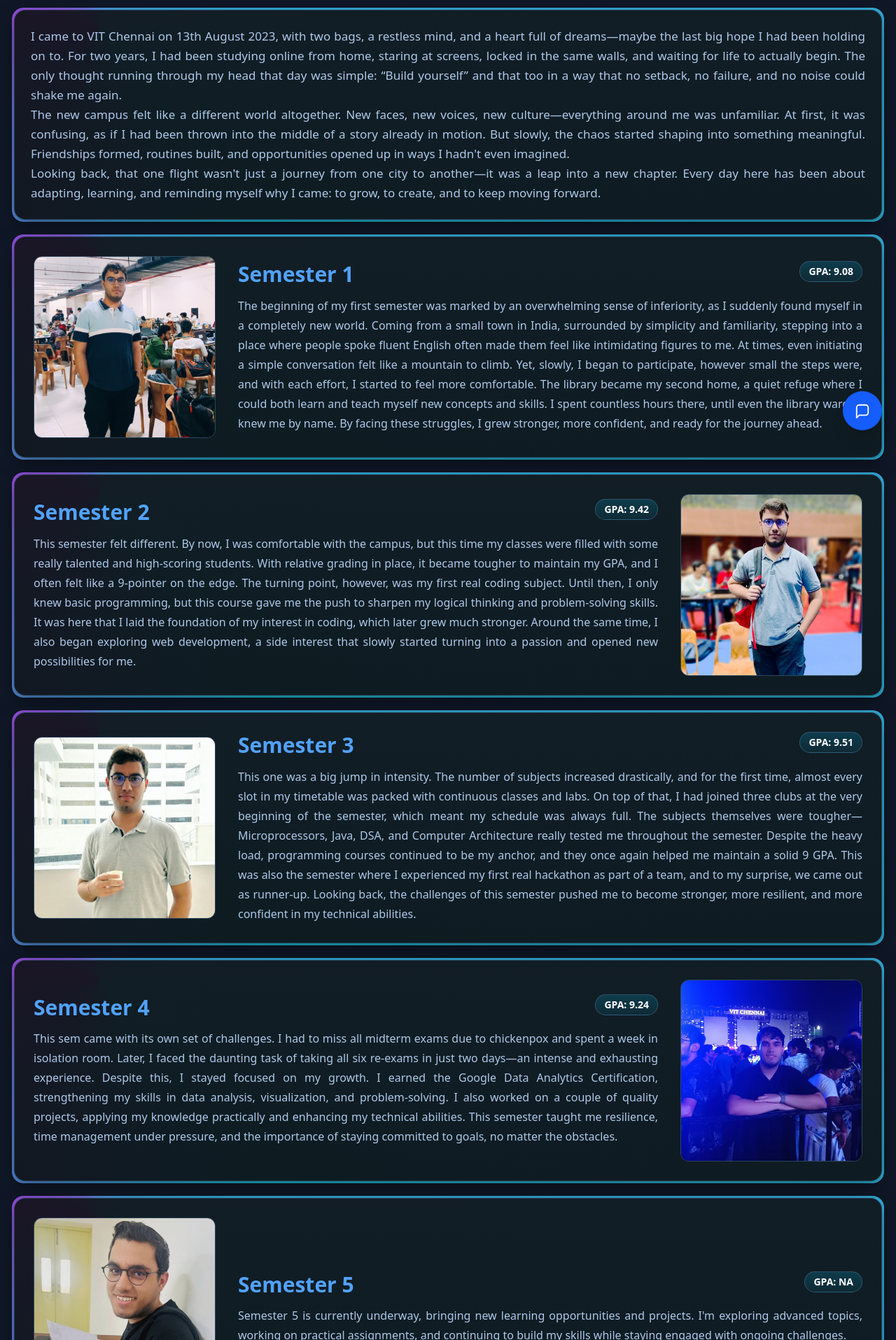
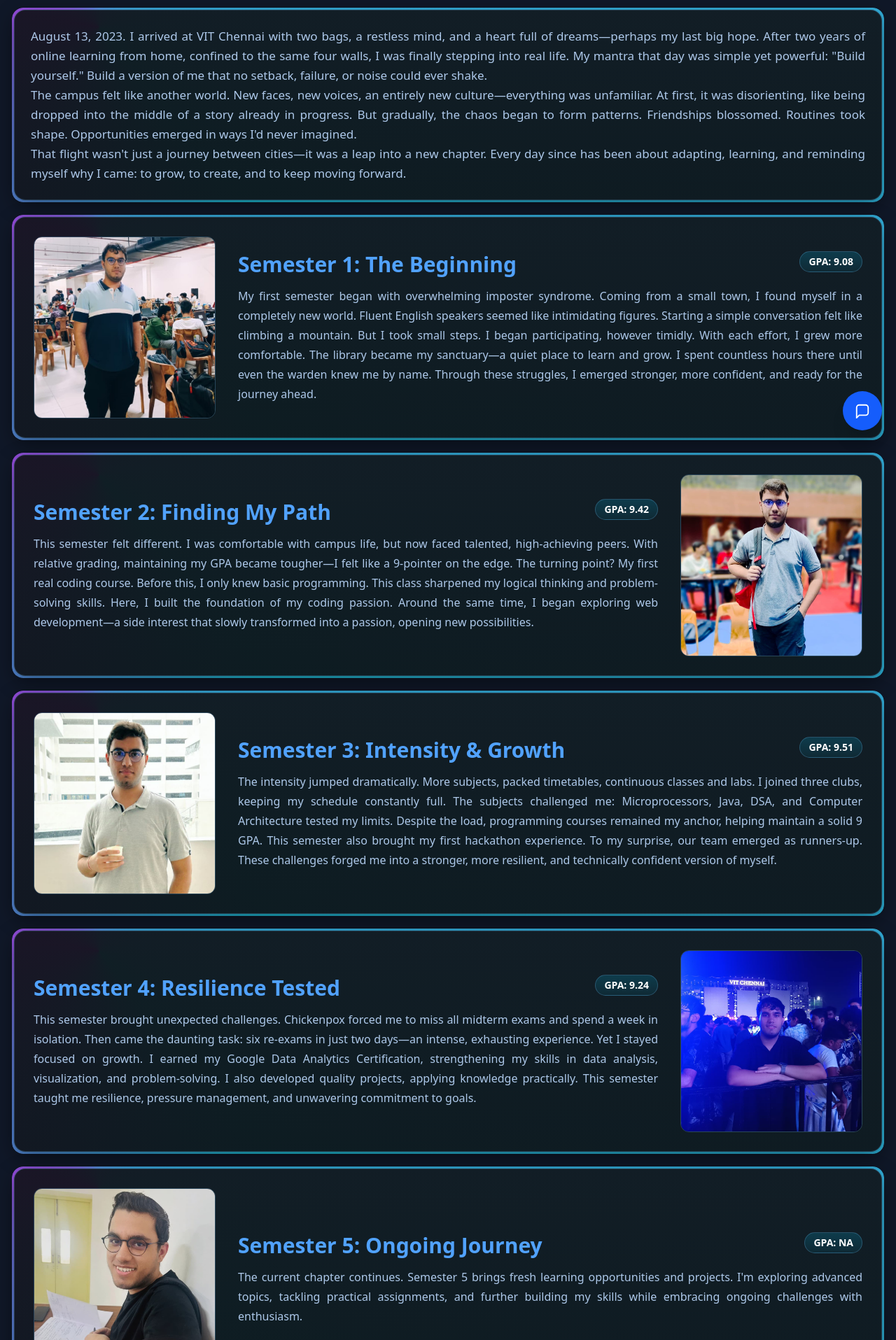
Before and after one commit to SushenGrover/Portfolio-Website, a React (Vite) app in the folder frontend/: page /collegeLife in a window 1280 px wide. Shown: the part 165-2080 px from the top of the page at 70% size. Built offline with nearby package versions, Linux system fonts and the light colour scheme.

Commit message:
improved college life page content

```diff
--- a/frontend/src/components/CollegeLifeData.js
+++ b/frontend/src/components/CollegeLifeData.js
@@ -1,49 +1,49 @@
 // components/CollegeLifeData.js
 export const collegeIntro = `
-<p>I came to VIT Chennai on 13th August 2023, with two bags, a restless mind, and a heart full of dreams—maybe the last big hope I had been holding on to. For two years, I had been studying online from home, staring at screens, locked in the same walls, and waiting for life to actually begin. The only thought running through my head that day was simple: “Build yourself” and that too in a way that no setback, no failure, and no noise could shake me again.</p>
-<p>The new campus felt like a different world altogether. New faces, new voices, new culture—everything around me was unfamiliar. At first, it was confusing, as if I had been thrown into the middle of a story already in motion. But slowly, the chaos started shaping into something meaningful. Friendships formed, routines built, and opportunities opened up in ways I hadn't even imagined.</p>
-<p>Looking back, that one flight wasn't just a journey from one city to another—it was a leap into a new chapter. Every day here has been about adapting, learning, and reminding myself why I came: to grow, to create, and to keep moving forward.</p>
+<p>August 13, 2023. I arrived at VIT Chennai with two bags, a restless mind, and a heart full of dreams—perhaps my last big hope. After two years of online learning from home, confined to the same four walls, I was finally stepping into real life. My mantra that day was simple yet powerful: "Build yourself." Build a version of me that no setback, failure, or noise could ever shake.</p>
+<p>The campus felt like another world. New faces, new voices, an entirely new culture—everything was unfamiliar. At first, it was disorienting, like being dropped into the middle of a story already in progress. But gradually, the chaos began to form patterns. Friendships blossomed. Routines took shape. Opportunities emerged in ways I'd never imagined.</p>
+<p>That flight wasn't just a journey between cities—it was a leap into a new chapter. Every day since has been about adapting, learning, and reminding myself why I came: to grow, to create, and to keep moving forward.</p>
 `;
 
 export const semesters = [
   {
     id: 1,
-    title: "Semester 1",
-    img: "/college_life_images/1.jpg", // place images in public/assets/college/
+    title: "Semester 1: The Beginning",
+    img: "/college_life_images/1.jpg",
     paragraph:
-      "The beginning of my first semester was marked by an overwhelming sense of inferiority, as I suddenly found myself in a completely new world. Coming from a small town in India, surrounded by simplicity and familiarity, stepping into a place where people spoke fluent English often made them feel like intimidating figures to me. At times, even initiating a simple conversation felt like a mountain to climb. Yet, slowly, I began to participate, however small the steps were, and with each effort, I started to feel more comfortable. The library became my second home, a quiet refuge where I could both learn and teach myself new concepts and skills. I spent countless hours there, until even the library warden knew me by name. By facing these struggles, I grew stronger, more confident, and ready for the journey ahead.",
+      "My first semester began with overwhelming imposter syndrome. Coming from a small town, I found myself in a completely new world. Fluent English speakers seemed like intimidating figures. Starting a simple conversation felt like climbing a mountain. But I took small steps. I began participating, however timidly. With each effort, I grew more comfortable. The library became my sanctuary—a quiet place to learn and grow. I spent countless hours there until even the warden knew me by name. Through these struggles, I emerged stronger, more confident, and ready for the journey ahead.",
     gpa: "9.08",
   },
   {
     id: 2,
-    title: "Semester 2",
+    title: "Semester 2: Finding My Path",
     img: "/college_life_images/2.jpg",
     paragraph:
-      "This semester felt different. By now, I was comfortable with the campus, but this time my classes were filled with some really talented and high-scoring students. With relative grading in place, it became tougher to maintain my GPA, and I often felt like a 9-pointer on the edge. The turning point, however, was my first real coding subject. Until then, I only knew basic programming, but this course gave me the push to sharpen my logical thinking and problem-solving skills. It was here that I laid the foundation of my interest in coding, which later grew much stronger. Around the same time, I also began exploring web development, a side interest that slowly started turning into a passion and opened new possibilities for me.",
+      "This semester felt different. I was comfortable with campus life, but now faced talented, high-achieving peers. With relative grading, maintaining my GPA became tougher—I felt like a 9-pointer on the edge. The turning point? My first real coding course. Before this, I only knew basic programming. This class sharpened my logical thinking and problem-solving skills. Here, I built the foundation of my coding passion. Around the same time, I began exploring web development—a side interest that slowly transformed into a passion, opening new possibilities.",
     gpa: "9.42",
   },
   {
     id: 3,
-    title: "Semester 3",
+    title: "Semester 3: Intensity & Growth",
     img: "/college_life_images/3.jpg",
     paragraph:
-      "This one was a big jump in intensity. The number of subjects increased drastically, and for the first time, almost every slot in my timetable was packed with continuous classes and labs. On top of that, I had joined three clubs at the very beginning of the semester, which meant my schedule was always full. The subjects themselves were tougher—Microprocessors, Java, DSA, and Computer Architecture really tested me throughout the semester. Despite the heavy load, programming courses continued to be my anchor, and they once again helped me maintain a solid 9 GPA. This was also the semester where I experienced my first real hackathon as part of a team, and to my surprise, we came out as runner-up. Looking back, the challenges of this semester pushed me to become stronger, more resilient, and more confident in my technical abilities.",
+      "The intensity jumped dramatically. More subjects, packed timetables, continuous classes and labs. I joined three clubs, keeping my schedule constantly full. The subjects challenged me: Microprocessors, Java, DSA, and Computer Architecture tested my limits. Despite the load, programming courses remained my anchor, helping maintain a solid 9 GPA. This semester also brought my first hackathon experience. To my surprise, our team emerged as runners-up. These challenges forged me into a stronger, more resilient, and technically confident version of myself.",
     gpa: "9.51",
   },
   {
     id: 4,
-    title: "Semester 4",
+    title: "Semester 4: Resilience Tested",
     img: "/college_life_images/4.jpg",
     paragraph:
-      "This sem came with its own set of challenges. I had to miss all midterm exams due to chickenpox and spent a week in isolation room. Later, I faced the daunting task of taking all six re-exams in just two days—an intense and exhausting experience. Despite this, I stayed focused on my growth. I earned the Google Data Analytics Certification, strengthening my skills in data analysis, visualization, and problem-solving. I also worked on a couple of quality projects, applying my knowledge practically and enhancing my technical abilities. This semester taught me resilience, time management under pressure, and the importance of staying committed to goals, no matter the obstacles.",
+      "This semester brought unexpected challenges. Chickenpox forced me to miss all midterm exams and spend a week in isolation. Then came the daunting task: six re-exams in just two days—an intense, exhausting experience. Yet I stayed focused on growth. I earned my Google Data Analytics Certification, strengthening my skills in data analysis, visualization, and problem-solving. I also developed quality projects, applying knowledge practically. This semester taught me resilience, pressure management, and unwavering commitment to goals.",
     gpa: "9.24",
   },
   {
     id: 5,
-    title: "Semester 5",
+    title: "Semester 5: Ongoing Journey",
     img: "/college_life_images/5.jpg",
     paragraph:
-      "Semester 5 is currently underway, bringing new learning opportunities and projects. I'm exploring advanced topics, working on practical assignments, and continuing to build my skills while staying engaged with ongoing challenges.",
+      "The current chapter continues. Semester 5 brings fresh learning opportunities and projects. I'm exploring advanced topics, tackling practical assignments, and further building my skills while embracing ongoing challenges with enthusiasm.",
     gpa: "NA",
   },
 ];
```
